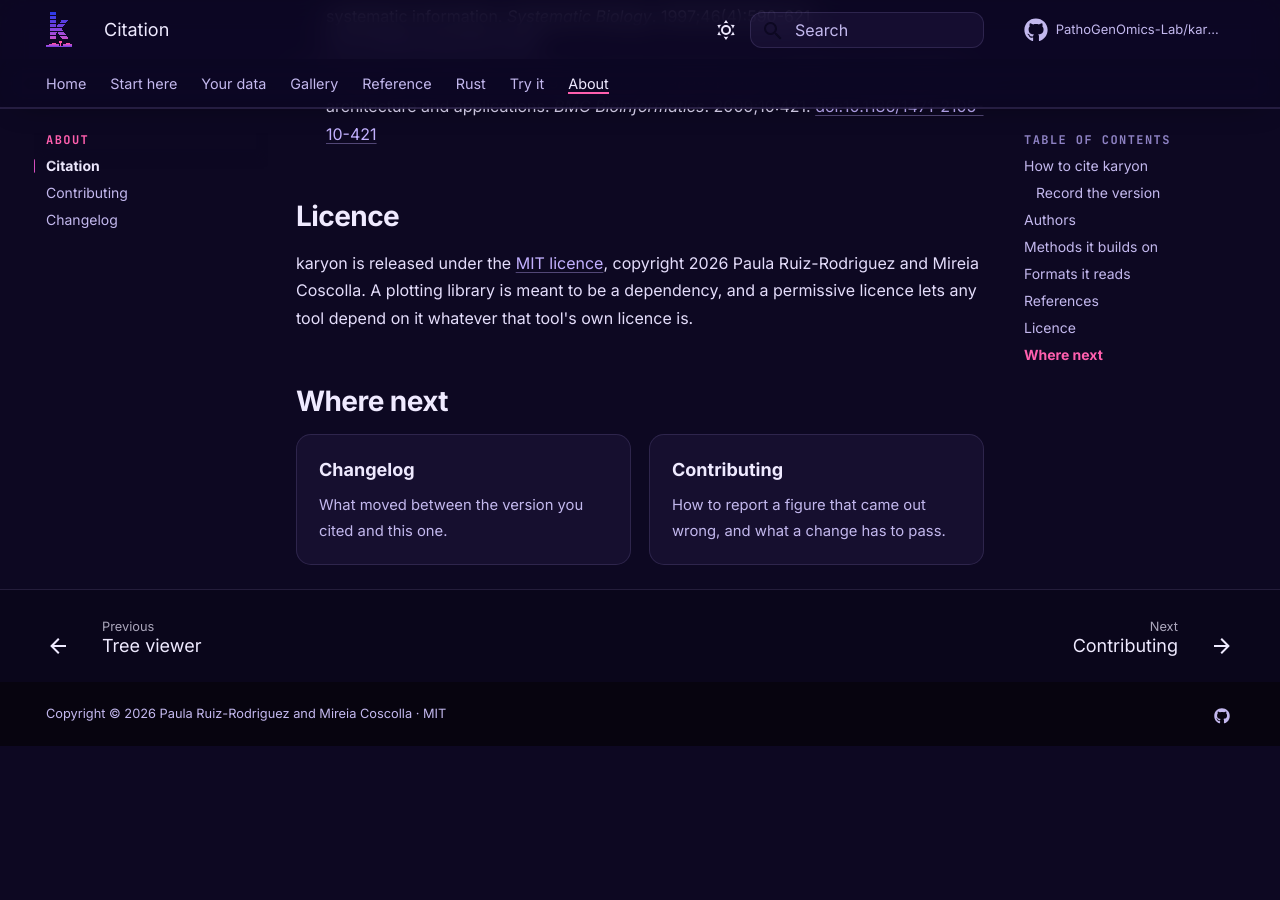
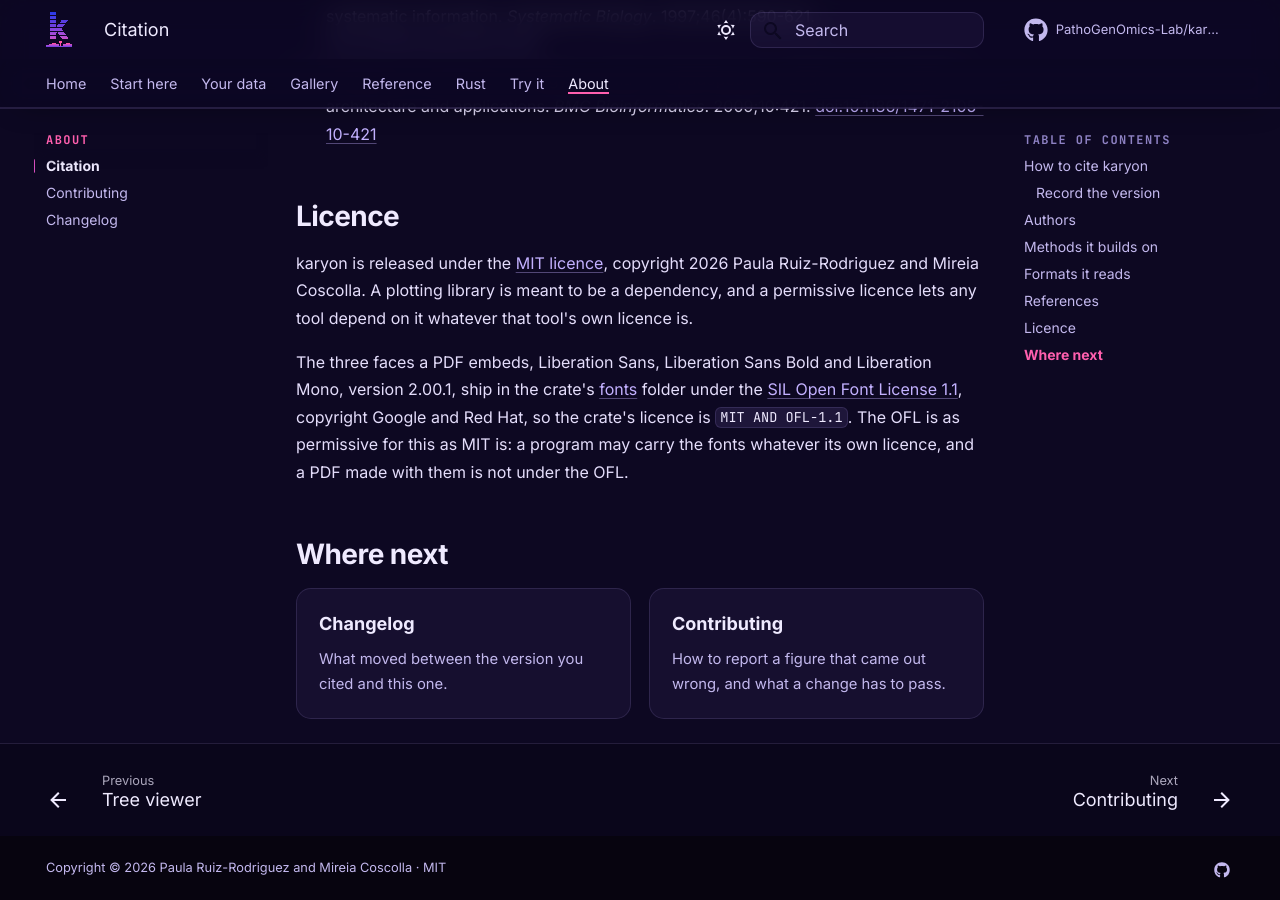
Before and after one commit to PathoGenOmics-Lab/karyon, an MkDocs documentation site: the page built from docs/about/citation.md, in a window 1280 px wide and 900 px high, scrolled down 5666 px. Built offline with MkDocs 1.6.1 and Material for MkDocs 9.7.7, drawn with Linux system fonts in a browser that asks for light colours; comment, search, counter and statistics services are not loaded; before the commit the page ends 6412 px from its top, so only the background shows below that.

Commit message:
Carry the Liberation faces a PDF is to embed, with their licence
Liberation Sans, Liberation Sans Bold and Liberation Mono 2.00.1 are copied
unmodified into fonts/ with the OFL and the authors' list, and a README says
where they come from. The crate's licence becomes MIT AND OFL-1.1, since the
package and every binary built from it now carry the fonts.

```diff
--- a/Cargo.toml
+++ b/Cargo.toml
@@ -3,7 +3,7 @@
 version = "0.14.0"
 edition = "2021"
 rust-version = "1.74"
-license = "MIT"
+license = "MIT AND OFL-1.1"
 description = "Genomic track plots for Rust: composable tracks over a shared coordinate axis, rendered to standalone SVG or PDF with no runtime dependencies"
 repository = "https://github.com/PathoGenOmics-Lab/karyon"
 homepage = "https://github.com/PathoGenOmics-Lab/karyon"
--- a/docs/about/citation.md
+++ b/docs/about/citation.md
@@ -196,6 +196,14 @@
 meant to be a dependency, and a permissive licence lets any tool depend on it
 whatever that tool's own licence is.
 
+The three faces a PDF embeds, Liberation Sans, Liberation Sans Bold and
+Liberation Mono, version 2.00.1, ship in the crate's
+[fonts](https://github.com/PathoGenOmics-Lab/karyon/tree/main/fonts) folder
+under the [SIL Open Font License 1.1](https://github.com/PathoGenOmics-Lab/karyon/blob/main/fonts/LICENSE),
+copyright Google and Red Hat, so the crate's licence is `MIT AND OFL-1.1`. The
+OFL is as permissive for this as MIT is: a program may carry the fonts whatever
+its own licence, and a PDF made with them is not under the OFL.
+
 ## Where next
 
 <div class="grid cards" markdown>
```
Also changed, not shown: README.md (+6 -0 lines), fonts/README.md (added, +32 -0 lines), 7 other files.
